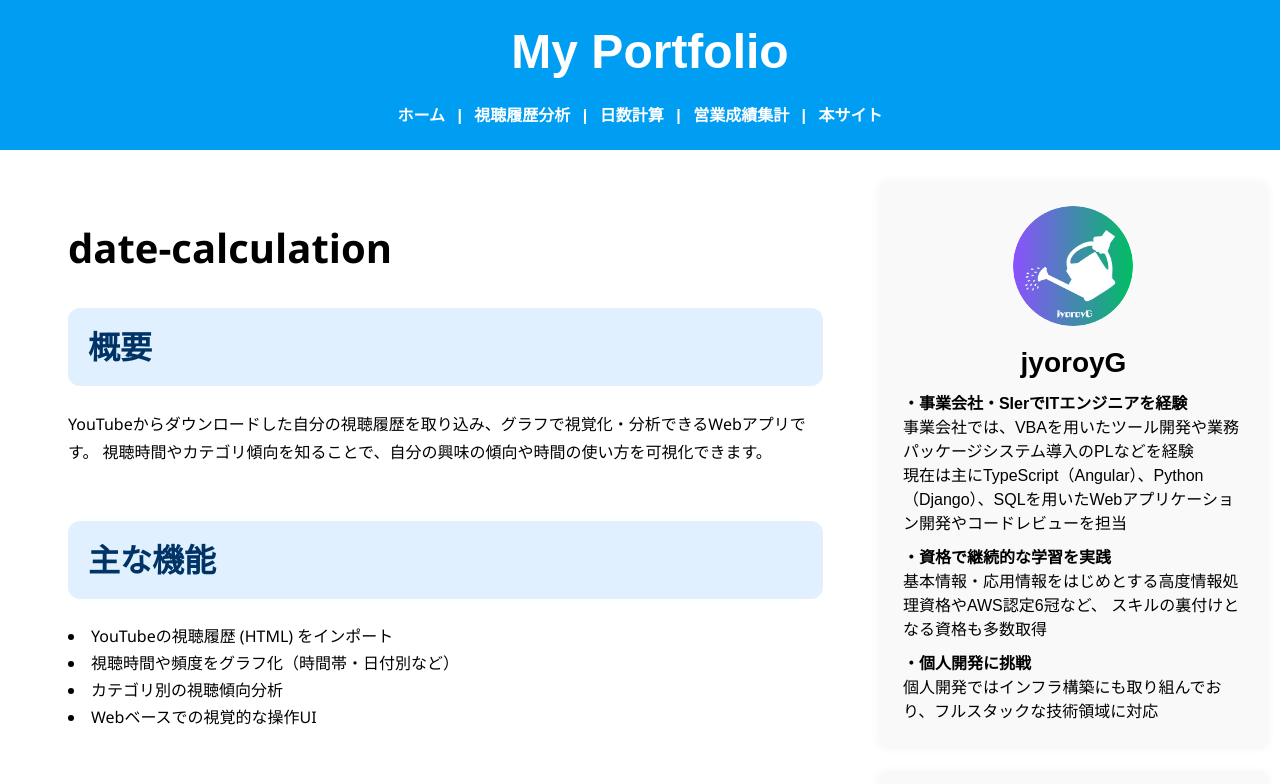
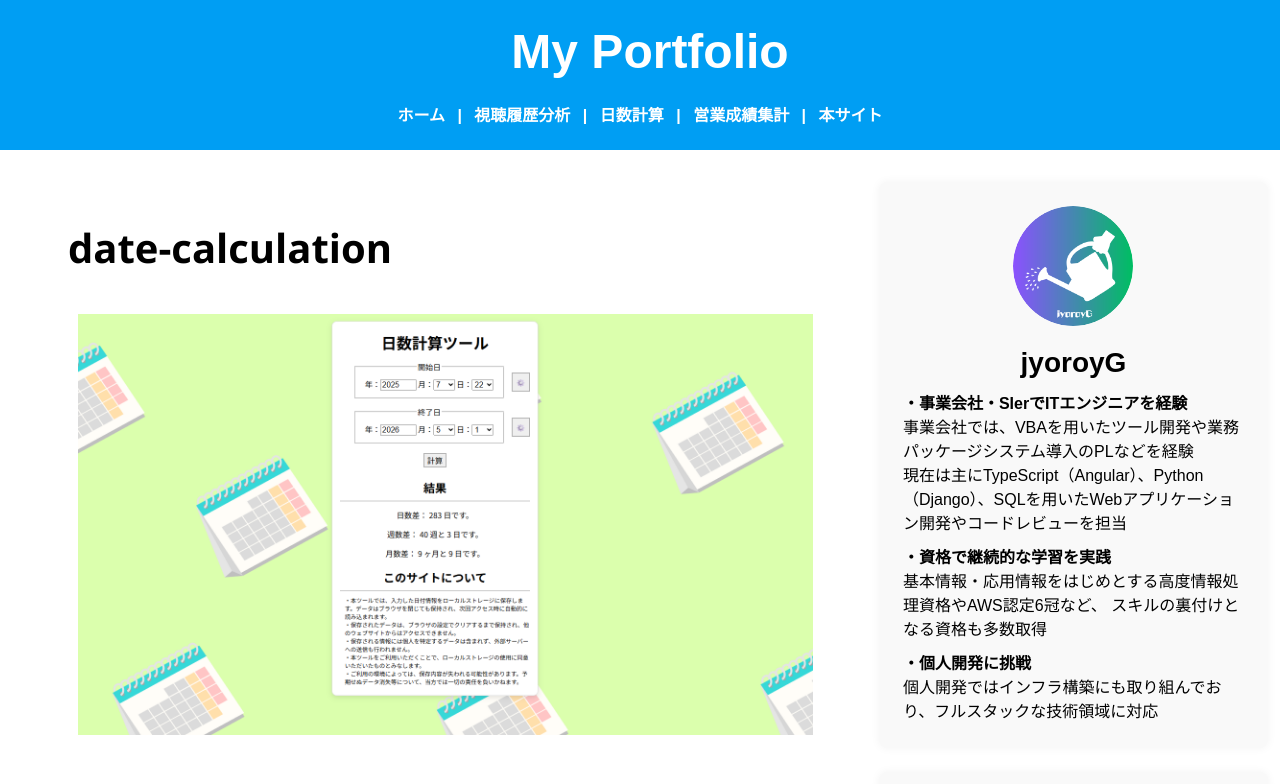
Before and after one commit to jyoloyG4465/portfolio, a Next.js app: page /date-calculation in a window 1280 px wide. Shown: the top 784 px of the page. Built offline with nearby package versions, Linux system fonts and the light colour scheme.

Commit message:
update date-calculation

```diff
--- a/src/app/date-calculation/page.tsx
+++ b/src/app/date-calculation/page.tsx
@@ -25,7 +25,9 @@ export default function DateCalculationPage() {
   return (
     <div className="page-container">
       <div className="product-title">date-calculation</div>
-
+      <div className="top-photo">
+        <img src="/date-calculation-top.png" />
+      </div>
       <section id="introduction" className="page-section">
         <div className="section-title">概要</div>
         <p>
--- a/src/app/globals.scss
+++ b/src/app/globals.scss
@@ -53,3 +53,8 @@ body {
 .page-section {
   margin-bottom: 54px;
 }
+
+.top-photo {
+  flex-shrink: 0;
+  margin: 30px 10px 50px 10px;
+}
--- a/src/app/history-view-tools/HistoryViewTools.module.scss
+++ b/src/app/history-view-tools/HistoryViewTools.module.scss
@@ -14,11 +14,6 @@
   text-decoration: underline;
 }
 
-.photoWrapper {
-  flex-shrink: 0;
-  margin: 30px 10px 50px 10px;
-}
-
 .video {
   width: 100%;
   margin: 20px 10px;
--- a/src/app/history-view-tools/page.tsx
+++ b/src/app/history-view-tools/page.tsx
@@ -25,7 +25,7 @@ export default function HistoryViewToolsPage() {
   return (
     <div className="page-container">
       <div className="product-title">history-view-tools</div>
-      <div className={styles.photoWrapper}>
+      <div className="top-photo">
         <img src="/history-view-tools-top.png" />
       </div>
       <section id="introduction" className="page-section">
```
Also changed, not shown: public/date-calculation-top.png (added).
